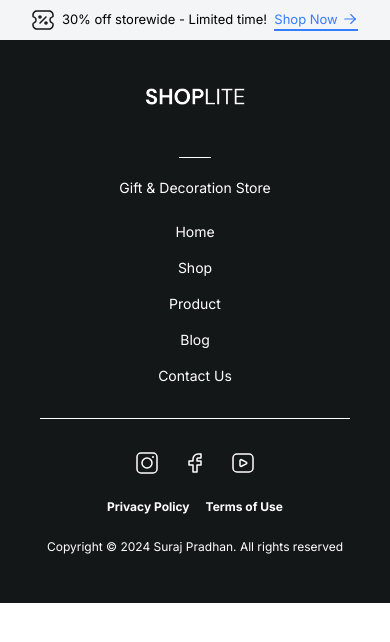
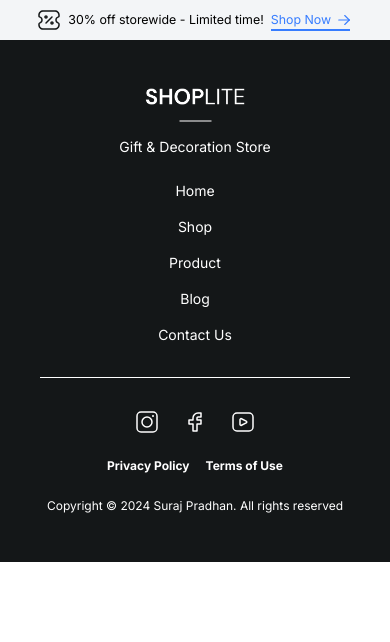
Before and after one commit to suraj-pradhan/shoplite-e-commerce, a Next.js app: page / in a window 390 px wide. Shown: the top 642 px of the page. Built offline with nearby package versions, Linux system fonts and the light colour scheme.

Commit message:
fix footer spacing

```diff
--- a/src/components/Footer.tsx
+++ b/src/components/Footer.tsx
@@ -12,8 +12,7 @@ const Footer = () => {
           <Link href="/">
             <Image src={BrandLogoWhite} height={17} alt="Brand Logo White" />
           </Link>
-          <span className="border-r h-8 xs:collapse px-6"></span>
-          <span className="collapse xs:visible xs:border-t xs:w-8 xs:my-5"></span>
+          <span className="border-r h-8 px-6 xs:px-0 xs:origin-center xs:rotate-90 "></span>
           <span className="px-10">Gift & Decoration Store</span>
         </div>
         <span className="flex xs:flex-col xs:items-center xs:pt-6 gap-4 gap-x-10">
--- a/src/components/OfferBar.tsx
+++ b/src/components/OfferBar.tsx
@@ -4,13 +4,13 @@ import Link from "next/link";
 
 const OfferBar = () => {
   return (
-    <div className="flex items-center justify-center h-8 py-5 bg-light-blue text-[13px]  ">
+    <div className="flex items-center justify-center h-8 py-5 bg-light-blue text-[13px] xs:text-[12.4px] ">
       <TicketPercent /> &nbsp; 30% off storewide - Limited time! &nbsp;
       <div className=" text-blue relative ">
         <Link className="flex" href="/">
           Shop Now&nbsp;
           <RightArrow />
-          <span className="absolute top-[19px] left-0 border w-[6.4em]"></span>
+          <span className="absolute top-[19px] xs:top-[18px] left-0 border w-[6.4em]"></span>
         </Link>
       </div>
     </div>
```
